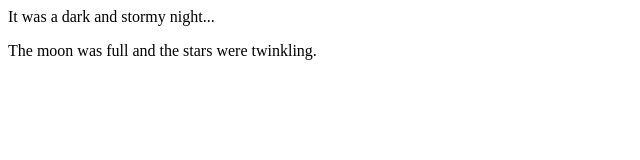
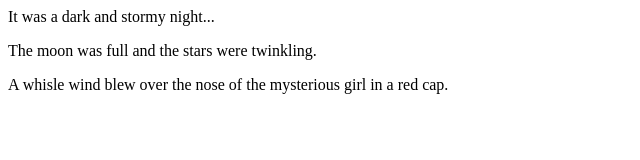
Before and after one commit to jah4682/fireside-story, a plain HTML site: page index.html in a window 1280 px wide. Shown: the whole page, without its empty margins (0-640 px from the left). Drawn offline with Linux system fonts and the light colour scheme.

Commit message:
second third line added.

```diff
--- a/index.html
+++ b/index.html
@@ -2,5 +2,6 @@
   <body>
     <p>It was a dark and stormy night...</p>
     <p>The moon was full and the stars were twinkling.</p>
+    <p>A whisle wind blew over the nose of the mysterious girl in a red cap.</p>
   </body>
 </html>
```
